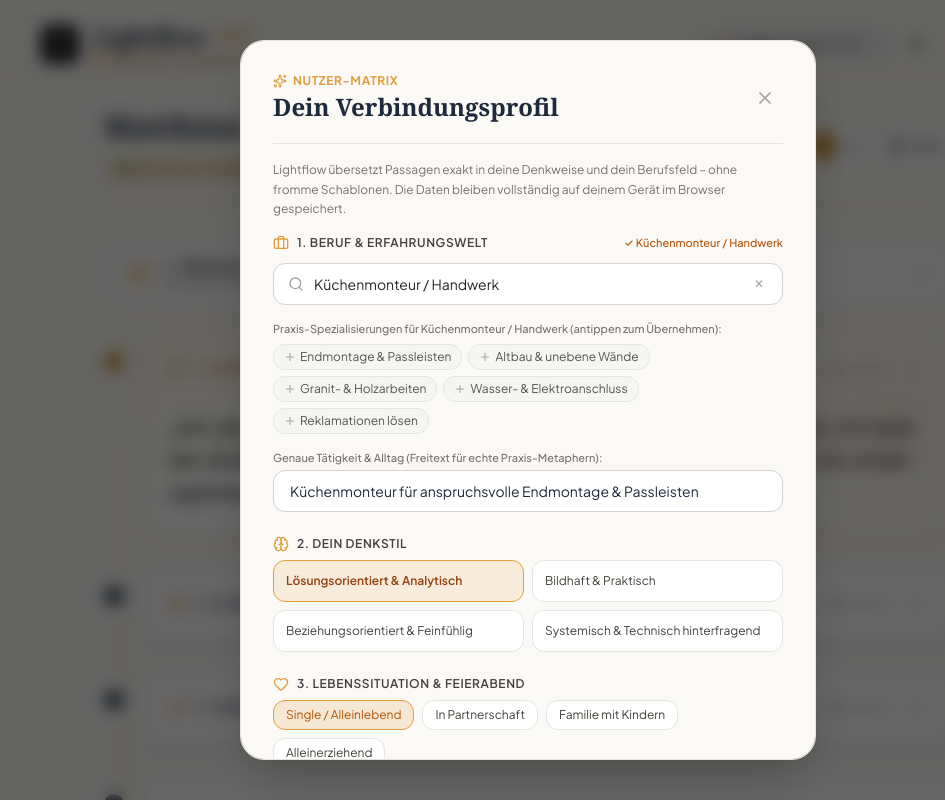
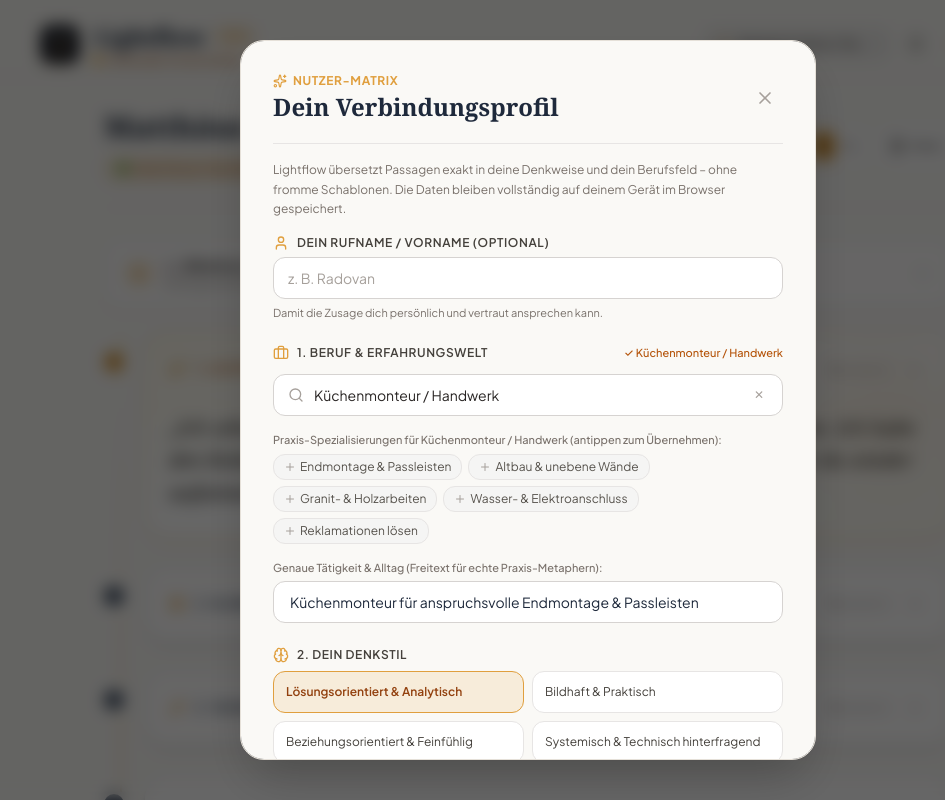
Before and after one commit to radomil27/lightflow, a React (Vite) app: page / in a window 1280 px wide. Both pictures are taken after a click on the button "Küchenmonteur / Handwerk". Shown: the top 800 px of the page, without its empty margins (112-1057 px from the left). Built offline with nearby package versions, Linux system fonts and the light colour scheme.

Commit message:
feat(v1.5.2): personal calling name displayName and strict prompt dosing

```diff
--- a/package.json
+++ b/package.json
@@ -1,7 +1,7 @@
 {
   "name": "lightflow",
   "private": true,
-  "version": "1.5.1",
+  "version": "1.5.2",
   "type": "module",
   "scripts": {
     "dev": "vite",
--- a/public/sw.js
+++ b/public/sw.js
@@ -1,5 +1,5 @@
 // Lightflow Service Worker - Offline Caching
-const CACHE_NAME = 'lightflow-cache-v1.5.1';
+const CACHE_NAME = 'lightflow-cache-v1.5.2';
 const ASSETS_TO_CACHE = [
   '/',
   '/index.html',
--- a/src/components/ProfileModal.tsx
+++ b/src/components/ProfileModal.tsx
@@ -1,6 +1,6 @@
 import React, { useState, useEffect, useMemo, useRef } from 'react';
 import { UserProfile } from '../types';
-import { X, Check, Briefcase, Brain, Heart, Compass, Sparkles, Search, Plus } from 'lucide-react';
+import { X, Check, Briefcase, Brain, Heart, Compass, Sparkles, Search, Plus, User } from 'lucide-react';
 import { PROFESSIONS_DATA, ProfessionItem } from '../data/professionsData';
 
 interface ProfileModalProps {
@@ -155,6 +155,26 @@ export const ProfileModal: React.FC<ProfileModalProps> = ({
         </p>
 
         <form onSubmit={handleSave} className="space-y-6">
+          {/* Rufname / Vorname (optional) */}
+          <div className="space-y-1.5">
+            <label className="text-xs font-semibold uppercase tracking-wider text-stone-700 dark:text-stone-300 flex items-center gap-2">
+              <User className="w-4 h-4 text-[#E09F3E]" />
+              Dein Rufname / Vorname (optional)
+            </label>
+            <div className="flex items-center px-3.5 py-2.5 rounded-xl bg-white dark:bg-slate-900 border border-stone-300 dark:border-slate-700 focus-within:ring-2 focus-within:ring-[#E09F3E]/50 focus-within:border-[#E09F3E] transition-all">
+              <input
+                type="text"
+                value={formData.displayName || ''}
+                onChange={(e) => setFormData((prev) => ({ ...prev, displayName: e.target.value }))}
+                placeholder="z. B. Radovan"
+                className="w-full bg-transparent text-sm text-stone-800 dark:text-stone-100 placeholder:text-stone-400 dark:placeholder:text-stone-500 focus:outline-none"
+              />
+            </div>
+            <p className="text-[11px] text-stone-500 dark:text-stone-400">
+              Damit die Zusage dich persönlich und vertraut ansprechen kann.
+            </p>
+          </div>
+
           {/* 1. Beruf / Smartes Autocomplete */}
           <div className="space-y-3" ref={dropdownRef}>
             <div className="flex items-center justify-between">
--- a/src/components/SettingsModal.tsx
+++ b/src/components/SettingsModal.tsx
@@ -260,7 +260,7 @@ export const SettingsModal: React.FC<SettingsModalProps> = ({
               <span>Version der App</span>
             </div>
             <span className="font-mono text-[11px] font-semibold text-[#B45309] dark:text-[#FDE68A] bg-amber-500/10 px-2 py-0.5 rounded-lg border border-amber-500/20">
-              v1.5.1 (PWA Live)
+              v1.5.2 (PWA Live)
             </span>
           </div>
 
--- a/src/services/lightflowEngine.ts
+++ b/src/services/lightflowEngine.ts
@@ -217,6 +217,7 @@ export function generateLocalReport(
   const lowerPassage = passage.toLowerCase();
   const profession = profile.profession;
   const isHandwerk = profession.toLowerCase().includes('handwerk') || profession.toLowerCase().includes('monteur') || profession.toLowerCase().includes('küche') || profession.toLowerCase().includes('bau');
+  const namePrefix = profile.displayName && profile.displayName.trim().length > 0 ? `${profile.displayName.trim()}, ` : '';
 
   // 1. Spezieller Deep-Report für Matthäus 20 (Arbeiter im Weinberg: Gnade vs. Leistungsdruck & Vergleich)
   if (lowerPassage.includes('matthäus 20') || lowerPassage.includes('matt 20') || lowerPassage.includes('weinberg') || lowerPassage.includes('denar')) {
@@ -227,7 +228,7 @@ export function generateLocalReport(
       timestamp: Date.now(),
       profileSnapshot: { ...profile },
       mood,
-      lichtfunke: 'Hör auf, deinen Wert an den Stunden oder an der Leistung der anderen zu messen. Bei mir bist du kein Tagelöhner, der um Anerkennung betteln muss. Meine Güte steht fest, bevor dein Tag überhaupt beginnt.',
+      lichtfunke: `${namePrefix}hör auf, deinen Wert an den Stunden oder an der Leistung der anderen zu messen. Bei mir bist du kein Tagelöhner, der um Anerkennung betteln muss. Meine Güte steht fest, bevor dein Tag überhaupt beginnt.`,
       klarblick: 'Die Arbeiter der ersten Stunde erliegen dem ältesten Fehlschluss der Menschheit: Sie verwechseln vertragliche Gerechtigkeit mit göttlicher Barmherzigkeit. Sie murren nicht, weil sie zu wenig bekamen – denn sie erhielten exakt den vereinbarten Tagelohn –, sondern weil der Hausherr den Zu-Spät-Gekommenen dieselbe Würde und denselben vollen Lebensunterhalt schenkt. Die Warnung Jesu ist radikal: Wer das Reich Gottes wie eine Stechuhr betrachtet, vergiftet sein eigenes Herz mit Missgunst und Neid. Die befreiende Wahrheit lautet: Gottes Großzügigkeit nimmt dir nichts weg, sondern befreit dich vom ständigen Vergleich.',
       tagwerk: `Im Berufsalltag als ${profLabel} begegnen dir ständig Leistungstabellen, Stundensätze und der stumme Vergleich, wer mehr geschafft oder weniger geleistet hat. Wenn der Termindruck wächst und die Kräfte schwinden, kriecht schnell das Gefühl hoch, zu kurz zu kommen oder sich aufreiben zu müssen.\n\nKonkrete Handlung für deinen Werktag: Wenn du heute merkst, dass du die Arbeit oder Pausen anderer bewertest, atme aus. Verrichte dein Werk gewissenhaft aus Freude am Handwerk, aber ziehe deinen Selbstwert nicht aus dem Vorsprung vor deinen Kollegen.`,
       freiraum: `Wenn der Feierabend anbricht, endet die Abrechnung. Du musst vor Gott keine Überstunden nachweisen, um dich ausruhen zu dürfen. Der volle Denar des Friedens liegt bereits auf deinem Tisch – ganz gleich, wie mühsam oder zäh sich der Arbeitstag angefühlt hat. Lege die gedankliche Stechuhr ab und lass den Feierabend ein echtes Geschenk der Gnade sein.`,
@@ -359,8 +360,8 @@ export function generateLocalReport(
   const isPositiveMood = (mood || '').toLowerCase().includes('dankbar') || (mood || '').toLowerCase().includes('kraftvoll') || (mood || '').toLowerCase().includes('freude');
 
   const defaultLichtfunke = isPositiveMood
-    ? `Ich freue mich an deiner Freude und an dem, was heute gelungen ist! Dein Fleiß und dein Herzschlag haben gute Spuren hinterlassen. Geh getrost weiter – meine Kraft fließt mit dir.`
-    : `Ich bin mitten in deinem Tag da – nicht als Richter, sondern als dein Beistand. Dieser Text aus ${passage || 'der Schrift'} ist mein persönlicher Zuspruch für dich: Lass dich aufrichten und fass neuen Mut.`;
+    ? `${namePrefix}ich freue mich an deiner Freude und an dem, was heute gelungen ist! Dein Fleiß und dein Herzschlag haben gute Spuren hinterlassen. Geh getrost weiter – meine Kraft fließt mit dir.`
+    : `${namePrefix}ich bin mitten in deinem Tag da – nicht als Richter, sondern als dein Beistand. Dieser Text aus ${passage || 'der Schrift'} ist mein persönlicher Zuspruch für dich: Lass dich aufrichten und fass neuen Mut.`;
 
   const defaultLeuchtkraft = isPositiveMood
     ? `Im Garten deines Herzens blüht die Dankbarkeit auf. Sieh auf das Gelungene des heutigen Tages und bringe es mit offenem Herzen vor Gott.\n\nHerzensgebet:\n„Herr, mein Herz ist voll Dank für deine Treue und die Kraft, die du mir heute geschenkt hast. Danke für gelungene Handgriffe, gute Worte und die Bewahrung mitten im Tag. Lass diese Freude in meinen Feierabend hineinstrahlen. Amen.“`
--- a/src/services/storage.ts
+++ b/src/services/storage.ts
@@ -13,6 +13,7 @@ const STORAGE_KEYS = {
 } as const;
 
 export const DEFAULT_USER_PROFILE: UserProfile = {
+  displayName: '',
   profession: 'Küchenmonteur / Handwerk',
   professionDetail: 'Küchenmonteur für anspruchsvolle Endmontage & Passleisten',
   mindset: 'Lösungsorientiert & Analytisch',
--- a/src/types/index.ts
+++ b/src/types/index.ts
@@ -4,6 +4,7 @@
  */
 
 export interface UserProfile {
+  displayName?: string;      // Optionaler persönlicher Rufname / Vorname (z.B. "Radovan")
   profession: string;        // z.B. "Küchenmonteur / Handwerk", "IT & Code", "Pflege"
   professionDetail?: string;  // Freitext für genaue Tätigkeit (z.B. "Küchenmonteur für anspruchsvolle Endmontage")
   mindset: string;           // "Lösungsorientiert & Analytisch", "Bildhaft", "Beziehungsorientiert"
```
Also changed, not shown: api/generate.ts (+11 -6 lines).
